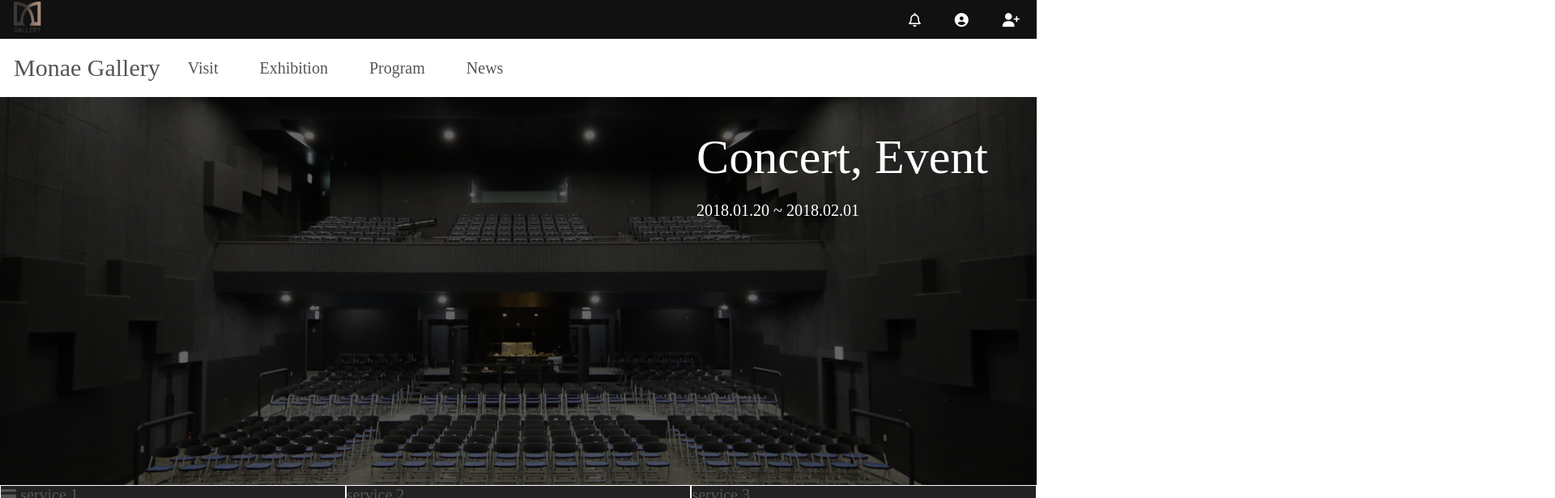
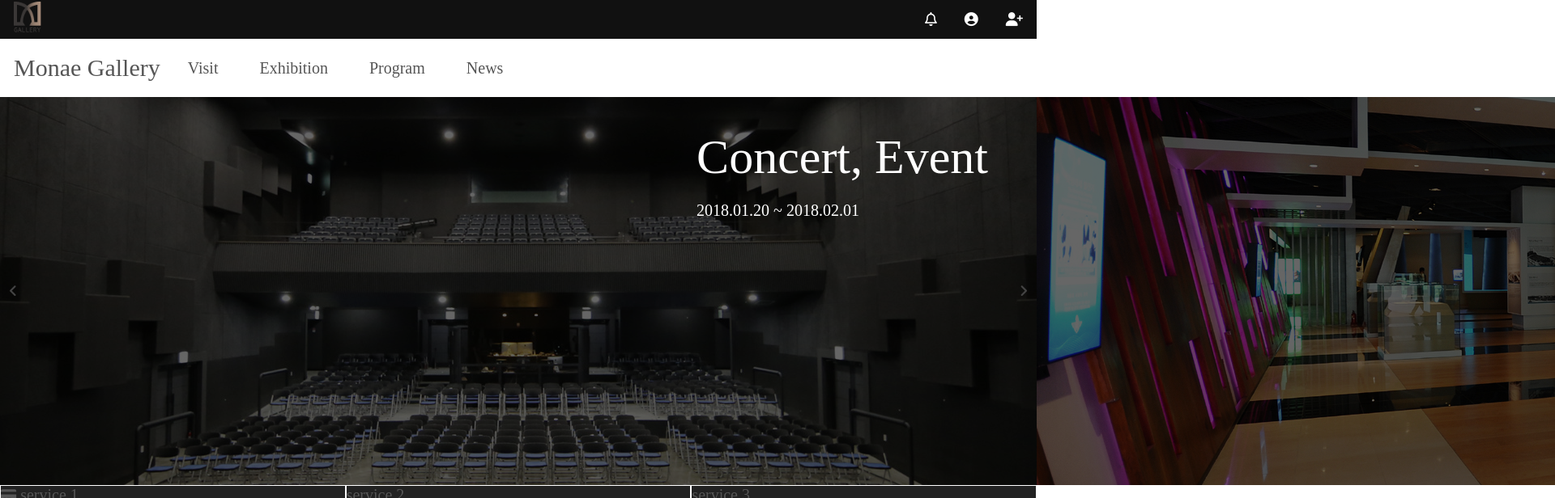
Before and after one commit to Monaegi/Monae-Gallery, a Vue app in the folder front_project/: page / in a window 1280 px wide. Shown: the top 616 px of the page at 81% size, 1920 px wide, since content can reach past the window. Built offline with nearby package versions, Linux system fonts and the light colour scheme; no server answers.

Commit message:
banner 기본 카루젤 구현 && 각종 트렌지션 효과 추가(네비게이션, 갤러리 서비스)

```diff
--- a/front_project/src/App.vue
+++ b/front_project/src/App.vue
@@ -44,6 +44,7 @@ export default {
     height: 100%;
     margin: 0;
     padding: 0;
+    overflow-x: hidden;
   }
   h1, h2, h3, h4, h5{
     margin: 0;
--- a/front_project/src/components/main_page/banner.vue
+++ b/front_project/src/components/main_page/banner.vue
@@ -1,26 +1,76 @@
 <template>
   <section id="banner">
-    <article class="event_info">
-      <h2>Concert, Event</h2><p>2018.01.20 ~ 2018.02.01</p>
-    </article>
+    <ul class="event_wrapper effect" :style="{'margin-left': carusel_control + 'vw'}">
+      <li class="event_list" v-for="(list, index) in banner_list" :style="list.style" :key="index">
+        <div class="event_info">
+          <h2>{{list.title}}</h2>
+          <p>{{list.content}}</p>
+        </div>
+      </li>
+    <button class="prev_button move_button" @click="prevBanner"><i class="fa fa-angle-left effect" aria-hidden="true"></i></button>
+    <button class="next_button move_button" @click="nextBanner"><i class="fa fa-angle-right effect" aria-hidden="true"></i></button>
+    </ul>
+
   </section>
 </template>
 <script>
+import banner1 from './../../assets/banner/banner1.jpg'
+import banner2 from './../../assets/banner/banner2.jpg'
+
 export default {
-
+  data() {
+    return {
+      carusel_control: 0,
+      banner_list: [
+        {
+          style: {'background-image': 'url('+ banner1 +')'},
+          title: 'Concert, Event',
+          content: '2018.01.20 ~ 2018.02.01'
+        },{
+          style: {'background-image': 'url('+ banner2 +')'},
+          title: 'Concert, Event',
+          content: '2018.01.20 ~ 2018.02.01'
+        }
+      ],
+    }
+  },
+  methods: {
+    prevBanner: function() {
+      if(this.carusel_control != 0 && this.carusel_control != (-100 * (this.banner_list.length-1))) {
+        this.carusel_control = this.carusel_control - 100;
+      } else if(this.carusel_control == (-100 * (this.banner_list.length-1))) {
+        this.carusel_control = 0;
+      } else {
+        this.carusel_control = -100 * (this.banner_list.length-1);
+      };
+    },
+    nextBanner: function() {
+      if(this.carusel_control == (-100 * (this.banner_list.length-1))) {
+        this.carusel_control = 0;
+      } else {
+        this.carusel_control = -100 * (this.banner_list.length-1)
+      }
+    }
+  }
 }
 </script>
 <style>
 #banner{
+  position: relative;
+}
+.event_wrapper{
+  display: flex;
+  width: 200vw;
+}
+.event_list{
+  position: relative;
   z-index: -2;
-  position: relative;
-  background-image: url(./../../assets/banner.jpg);
   background-position: center;
   background-repeat: no-repeat;
   width: 100%;
   height: 60vh;
 }
-#banner::after{
+.event_list::after{
   content: '';
   top: 0;
   bottom: 0;
@@ -43,4 +93,27 @@ export default {
   display: inline;
   font-size: 6rem;
 }
+
+.move_button{
+  height: 10vh;
+  position: absolute;
+  top: 50%;
+  transform: translateY(-50%);
+}
+.move_button i{
+  color: #444;
+  font-size: 10rem;
+  padding: 0 5px;
+}
+.move_button i:hover{
+  transform: scale(1.5);
+  opacity: 1;
+  color: #a58a78;
+}
+.prev_button{
+  left: 0;
+}
+.next_button{
+  right: 0;
+}
 </style>
--- a/front_project/src/components/main_page/gallery_service.vue
+++ b/front_project/src/components/main_page/gallery_service.vue
@@ -1,14 +1,14 @@
 <template>
   <section id="gallery_service">
     <ul class="gallery_service_wrapper">
-      <li class="gallery_service_list">
+      <li class="gallery_service_list effect left">
         <i class="fa fa-credit-card-alt" aria-hidden="true"></i>
         service 1
       </li>
-      <li class="gallery_service_list">
+      <li class="gallery_service_list effect center">
         service 2
       </li>
-      <li class="gallery_service_list">
+      <li class="gallery_service_list effect right">
         service 3
       </li>
     </ul>
@@ -19,11 +19,10 @@ export default {
 
 }
 </script>
-<style>
+<style scoped>
 #gallery_service{
   height: 25vh;
   width: 100%;
-    background-color: #222;
 }
 .gallery_service_wrapper{
   display: flex;
@@ -34,5 +33,20 @@ export default {
   border: 1px solid white;
   width: 100%;
   height: 25vh;
+  background-color: #222;
+}
+.gallery_service_list:hover{
+  z-index: 2;
+  position: relative;
+  transform: scale(1.2);
+}
+.left:hover{
+  transform-origin: 0% 100%;
+}
+.center:hover{
+  transform-origin: 50% 100%;
+}
+.right:hover{
+  transform-origin: 100% 100%;
 }
 </style>
--- a/front_project/src/components/main_page/main_calendar.vue
+++ b/front_project/src/components/main_page/main_calendar.vue
@@ -127,6 +127,7 @@ export default {
   padding: 0 5px;
 }
 .move_button i:hover{
+  transform: scale(1.5);
   opacity: 1;
   color: #222;
 }
--- a/front_project/src/components/main_page/navigation.vue
+++ b/front_project/src/components/main_page/navigation.vue
@@ -12,10 +12,10 @@
     </aside>
     <ul class="menu">
       <li class="menu-list"><h2>Monae Gallery</h2></li>
-      <li class="menu-list"><a href="#" class="link">Visit</a></li>
-      <li class="menu-list"><a href="#" class="link">Exhibition</a></li>
-      <li class="menu-list"><a href="#" class="link">Program</a></li>
-      <li class="menu-list"><a href="#" class="link">News</a></li>
+      <li class="menu-list"><a href="#" class="link effect">Visit</a></li>
+      <li class="menu-list"><a href="#" class="link effect">Exhibition</a></li>
+      <li class="menu-list"><a href="#" class="link effect">Program</a></li>
+      <li class="menu-list"><a href="#" class="link effect">News</a></li>
     </ul>
   </nav>
 </template>
@@ -48,12 +48,13 @@ export default {
   }
   .sign-nav i{
     line-height: 6vh;
-    padding: 0 15px;
+    padding: 0 17px;
     height: 6vh;
     color: #fff;
   }
   .sign-nav i:hover{
     color: #a58a78;
+    font-size: 3rem;
   }
   .logo{
     float: left;
@@ -65,6 +66,9 @@ export default {
   }
   .sign-list{
     float: left;
+  }
+  .sign-list button{
+    padding: 0;
   }
   .link{
     padding: 0 17px;
@@ -87,4 +91,7 @@ export default {
     float: left;
     font-size: 2rem;
   }
+  .menu-list .link:hover{
+    transform: rotate(20deg);
+  }
 </style>
```
Also changed, not shown: front_project/src/assets/banner/banner1.jpg (renamed from front_project/src/assets/banner.jpg), front_project/src/assets/banner/banner2.jpg (added). Lines whose indentation alone changed are shown as unchanged.
